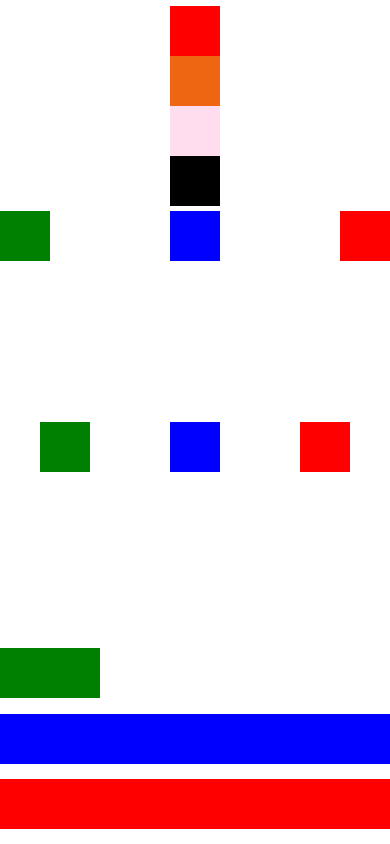
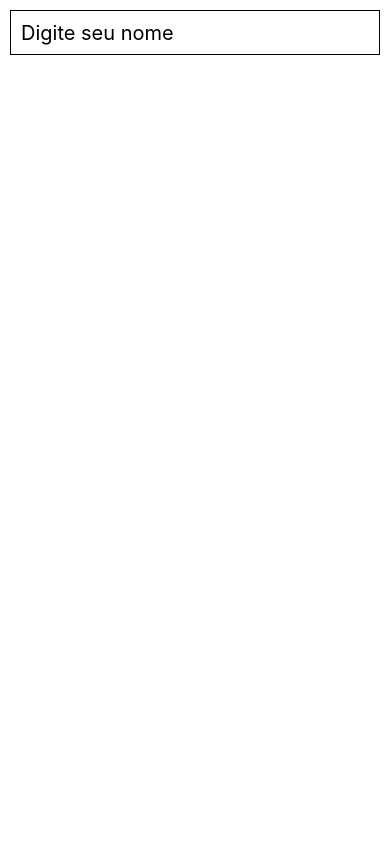
Before and after one commit to GabryelBoeira/React-Native, a React Native app in the folder modulo-basico/HelloWorld/: screen / in a window 390 px wide. Built offline with nearby package versions, Linux system fonts and the light colour scheme.

Commit message:
Trabalhando com TextInput
Rcebendo informações do TextInput e exibindo para mensagem de bem vindo com o que for digitado na caixa de TextInput

```diff
--- a/modulo-basico/HelloWorld/App.js
+++ b/modulo-basico/HelloWorld/App.js
@@ -1,34 +1,54 @@
 import React, { Component } from 'react';
-import { View , Text, StyleSheet } from 'react-native';
+import { Text, View , TextInput, StyleSheet } from 'react-native';
 
 class App extends Component{
+
+  constructor(props){
+    super(props);
+    this.state = {
+      nome: '',
+    }
+
+    this.setNome = this.setNome.bind(this);
+  }
+
+  setNome(texto){
+    if(texto.length > 0){
+      this.setState({nome: `Bem Vindo ${texto}` });
+    } else {
+      this.setState({nome: ''});
+    }
+  }
   render(){
     return (
-      <View style={{flex:1}}>
-        <View style={{flex:1, flexDirection : 'column', justifyContent: 'center', alignItems: 'center'}}>
-          <View style={{width: 50, height: 50, backgroundColor: '#f00'}}></View>
-          <View style={{width: 50, height: 50, backgroundColor: '#e61'}}></View>
-          <View style={{width: 50, height: 50, backgroundColor: '#fde'}}></View>
-          <View style={{width: 50, height: 50, backgroundColor: '#000'}}></View>
-        </View>
-        <View style={{flex: 1, flexDirection: 'row', justifyContent:'space-between'}}>
-          <View style={{width: 50, height: 50, backgroundColor: 'green'}} />
-          <View style={{width: 50, height: 50, backgroundColor: 'blue'}} />
-          <View style={{width: 50, height: 50, backgroundColor: 'red'}} />
-        </View>
-        <View style={{flex:1, flexDirection : 'row',  justifyContent:'space-around'}}>
-          <View style={{width: 50, height: 50, backgroundColor: 'green'}} />
-          <View style={{width: 50, height: 50, backgroundColor: 'blue'}} />
-          <View style={{width: 50, height: 50, backgroundColor: 'red'}} />
-        </View>
-        <View style={{flex: 1, flexDirection: 'column', justifyContent: 'space-evenly'}}>
-          <View style={{width: 100, height: 50, backgroundColor: 'green'}} />
-          <View style={{height: 50, backgroundColor: 'blue'}} />
-          <View style={{height: 50, backgroundColor: 'red'}} />
-        </View>
+      <View style={styles.container}>
+        <TextInput
+          style={styles.input}
+          placeholder="Digite seu nome"
+          onChangeText={this.setNome}
+          underlineColorAndroid="transparent"/>
+        <Text style={styles.texto}> {this.state.nome}</Text>
       </View>
     );
   }
 }
 
+const styles = StyleSheet.create({
+  container: {
+    flex: 1
+  },
+  input: {
+    height: 45,
+    borderWidth: 1,
+    borderColor: '#000',
+    margin: 10,
+    fontSize: 20,
+    padding: 10,
+  },
+  texto: {
+    textAlign: 'center',
+    fontSize: 25
+  }
+});
+
 export default App;
```
